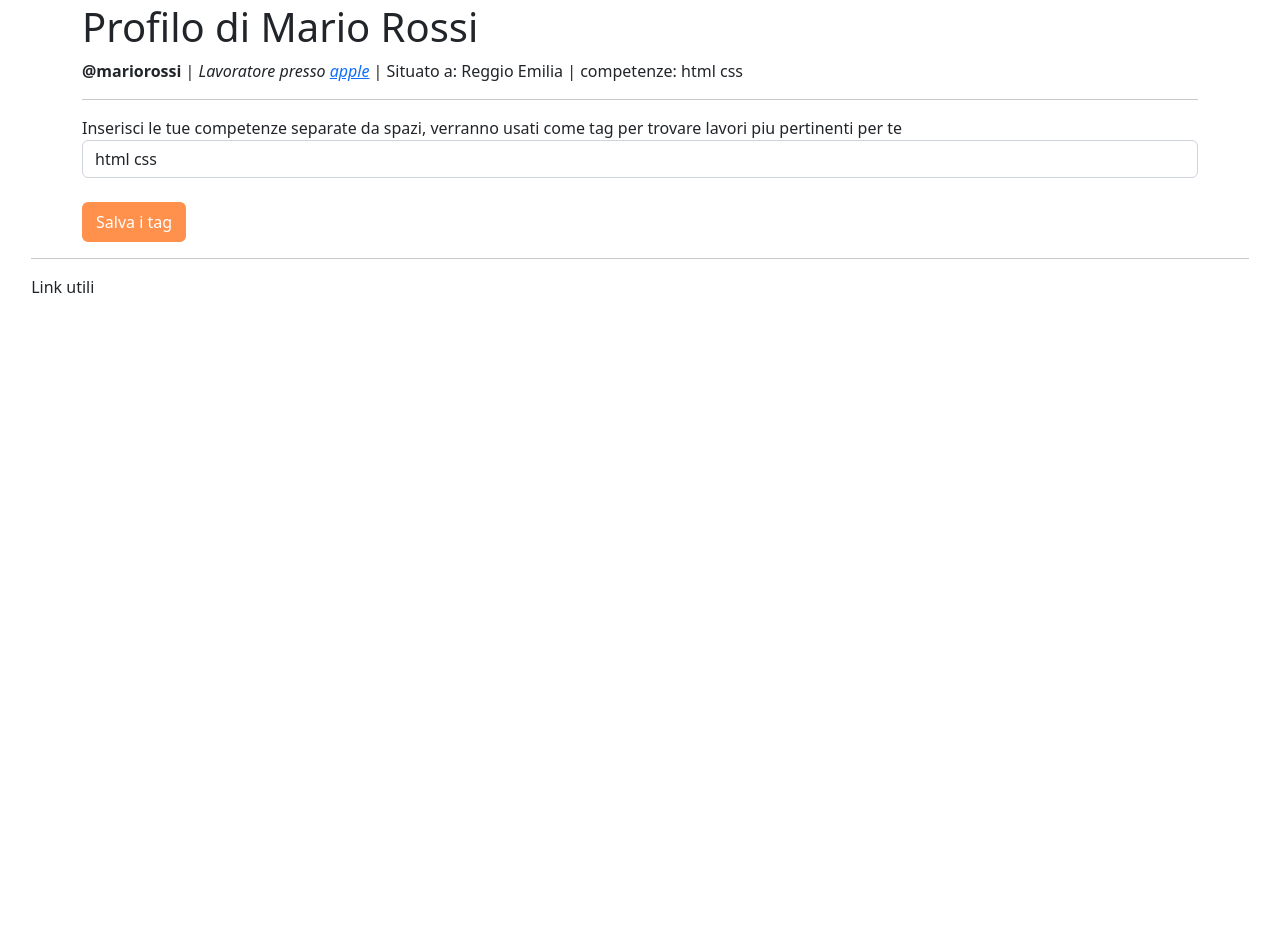
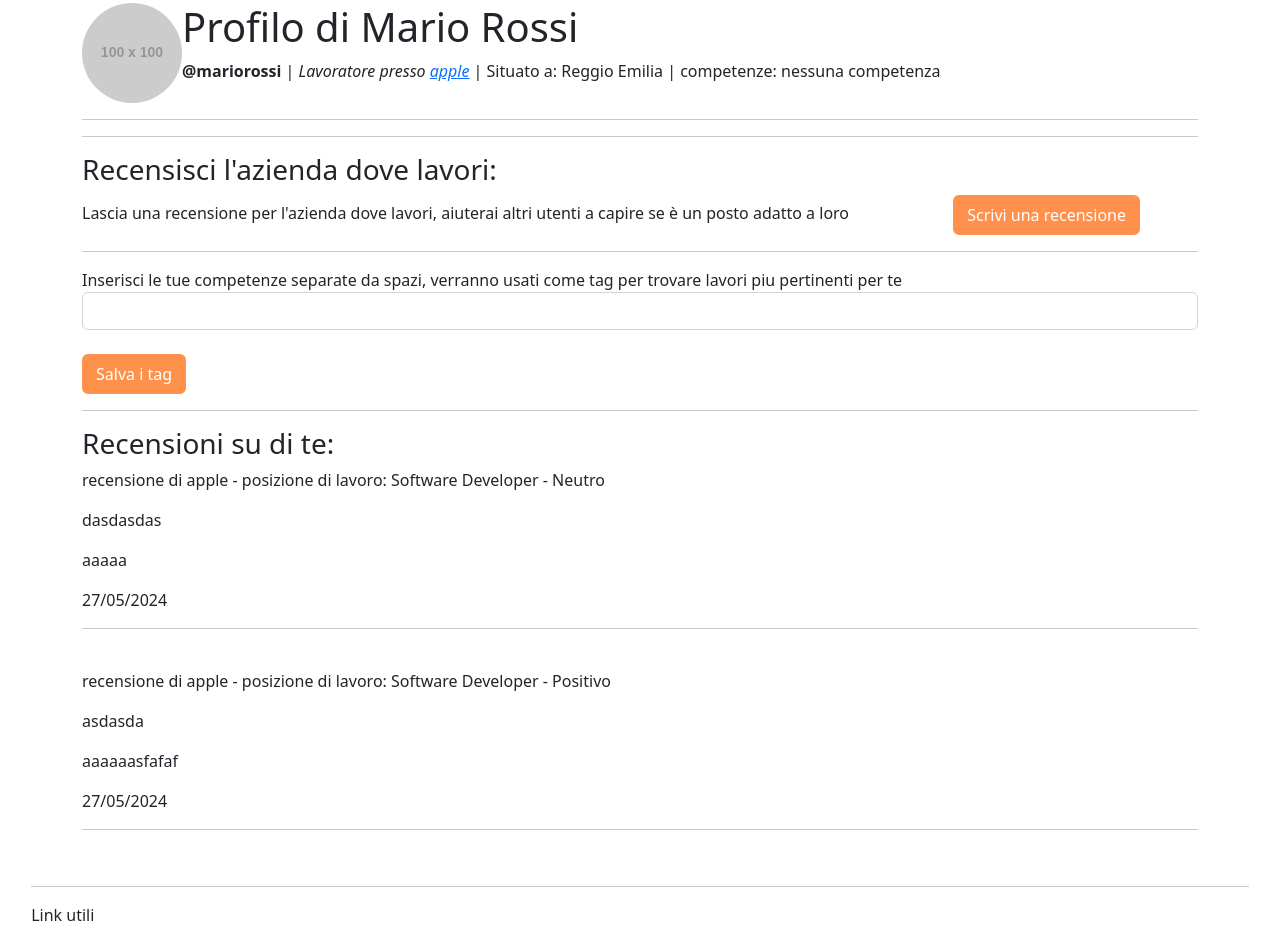
Before and after one commit to frascalise/rate-work, a Django app: page /utente/ in a window 1280 px wide. Shown: the part 68-995 px from the top of the page. Before the commit the page ends 361 px from the top, so only its background shows below. Run offline with Django 5.2, Linux system fonts and the light colour scheme; a user stored in the database is signed in; data comes from the database, SQL or seed files in the repository; grey boxes labelled with a size stand in for pictures from a placeholder-image service; some libraries are stand-ins or nearby versions.

Commit message:
Recensioni terminate, visualizzazione recensioni sul profilo, lasciare recensioni agli utenti, messaggi di errore

```diff
--- a/utente/admin.py
+++ b/utente/admin.py
@@ -1,5 +1,5 @@
 from django.contrib import admin
-from .models import Utente, AnnuncioLavoro, Lavoro
+from .models import Utente, AnnuncioLavoro, Lavoro, Recensione
 
 # Mostra tutti i campi di utente
 class UtenteAdmin(admin.ModelAdmin):
@@ -11,7 +11,11 @@ class AnnuncioLavoroAdmin(admin.ModelAdmin):
 class LavoroAdmin(admin.ModelAdmin):
     list_display = ('annuncio', 'lavoratore', 'stato')
 
+class RecensioneAdmin(admin.ModelAdmin):
+    list_display = ('mittente', 'destinatario', 'lavoro', 'valutazione', 'titolo', 'commento')
+
 # Register your models here.
 admin.site.register(Utente, UtenteAdmin)
 admin.site.register(AnnuncioLavoro, AnnuncioLavoroAdmin)
 admin.site.register(Lavoro, LavoroAdmin)
+admin.site.register(Recensione, RecensioneAdmin)
--- a/utente/forms.py
+++ b/utente/forms.py
@@ -113,11 +113,12 @@ class RichiestaForm(forms.Form):
     scelta = forms.ChoiceField(choices=SCELTE, widget=forms.RadioSelect)
 
 class RecensioneForm(forms.ModelForm):
+    valutazione = forms.ChoiceField(choices=[(1, 'Positivo'), (0, 'Neutro'), (-1, 'Negativo')], widget=forms.RadioSelect)
+
     class Meta:
         model = Recensione
         fields = ['valutazione', 'titolo', 'commento']
         widgets = {
-            'valutazione': forms.RadioSelect(choices=[(1, '★'), (2, '★★'), (3, '★★★'), (4, '★★★★'), (5, '★★★★★')]),
             'titolo': forms.TextInput(attrs={'max_length': 200}),
             'commento': forms.Textarea(attrs={'max_length': 1000}),
         }
--- a/utente/models.py
+++ b/utente/models.py
@@ -41,13 +41,28 @@ class Lavoro(models.Model):
         verbose_name_plural = 'Lavori'
 
 class Recensione(models.Model):
-    azienda = models.ForeignKey(Utente, on_delete=models.CASCADE, related_name='recensioni_azienda', limit_choices_to={'is_azienda': True})
-    lavoratore = models.ForeignKey(Utente, on_delete=models.CASCADE, related_name='recensioni_lavoratore', limit_choices_to={'is_azienda': False})
+
+    mittente = models.ForeignKey(Utente, on_delete=models.CASCADE, related_name='recensione_mittente', limit_choices_to={'is_azienda': True})
+    destinatario = models.ForeignKey(Utente, on_delete=models.CASCADE, related_name='recensione_destinatario', limit_choices_to={'is_azienda': False})
     lavoro = models.ForeignKey(Lavoro, on_delete=models.CASCADE, related_name='recensioni')
-    valutazione = models.IntegerField('valutazione', choices=[(1, '★'), (2, '★★'), (3, '★★★'), (4, '★★★★'), (5, '★★★★★')])
+    data_pubblicazione = models.DateTimeField('data di pubblicazione', auto_now_add=True)
+
+    POSITIVO = 1
+    NEUTRO = 0
+    NEGATIVO = -1
+    VALUTAZIONE_CHOICES = [
+        (POSITIVO, 'Positivo'),
+        (NEUTRO, 'Neutro'),
+        (NEGATIVO, 'Negativo'),
+    ]
+    valutazione = models.IntegerField('valutazione', choices=VALUTAZIONE_CHOICES)
+
     titolo = models.CharField('titolo', max_length=200)
     commento = models.TextField('commento')
 
     class Meta:
         verbose_name = 'Recensione'
         verbose_name_plural = 'Recensioni'
+
+    def get_valutazione_display_text(self):
+        return dict(self.VALUTAZIONE_CHOICES)[int(self.valutazione)]
--- a/utente/templates/utente/profilo/bodyProfilo_Lavoratore.html
+++ b/utente/templates/utente/profilo/bodyProfilo_Lavoratore.html
@@ -9,6 +9,9 @@
 {% endif %}
 
 <div class='container'>
+    <div class="my-2 my-lg-0 d-flex">
+        <img src="https://placehold.co/100x100" alt="Logo Aziendale" style="width: 100px; height: 100px;" class='rounded-circle'>
+        <div class='titolo-profilo'>
             <h1>Profilo di {{ utente.nome }}</h1>
             <p><b>@{{ utente.username }}</b> |
                 {% if lavoroUtente %}
@@ -25,7 +28,18 @@
                     nessuna competenza
                 {% endif %}
             </p>
-
+        </div>
+    </div>
+    <hr>
+    {% if lavoroUtente %}
+        <hr>
+        <h3> Recensisci l'azienda dove lavori:</h3>
+        <p> Lascia una recensione per l'azienda dove lavori, aiuterai altri utenti a capire se è un posto adatto a loro
+            <a href="{% url 'recensione' lavoroUtente.annuncio.azienda %}">
+                <button class="btn btn-primary my-2 my-sm-0 workrate-orange" style='margin-left:100px'>Scrivi una recensione</button>
+            </a>
+        </p>
+    {% endif %}
     <hr>
 
     <form method="post">
@@ -40,4 +54,18 @@
         <button class="btn btn-primary my-2 my-sm-0 workrate-orange" type="submit">Salva i tag</button>
     </form>
 
+    <hr>
+
+    <h3> Recensioni su di te:</h3>
+    <div class='div-recensioni'>
+    {% for i in recensioni %}
+        <p> recensione di {{ i.mittente }} - posizione di lavoro: {{ i.lavoro.annuncio.titolo }} - {{ i.get_valutazione_display_text }} </p>
+        <p> {{ i.titolo}} </p>
+        <p> {{ i.commento }} </p>
+        <p> {{ i.data_pubblicazione|date:"d/m/Y" }} </p>
+        <hr><br>
+    {% endfor %}
     </div>
+
+
+</div>
--- a/utente/views.py
+++ b/utente/views.py
@@ -12,6 +12,8 @@ from .models import Utente, AnnuncioLavoro, Lavoro, Recensione
 @login_required(login_url='login')
 def Profilo(request):
     utente = request.user
+    recensioni = Recensione.objects.filter(destinatario=utente)
+
     if utente.is_azienda:
         richiesteLavoro = Lavoro.objects.filter(annuncio__azienda=utente, stato='In attesa')
         lavoriAccettati = Lavoro.objects.filter(annuncio__azienda=utente, stato='Accettato')
@@ -25,7 +27,7 @@ def Profilo(request):
                 return redirect('profilo')
         else:
             form = AnnuncioLavoroForm()
-        return render(request, 'utente/profilo/profilo.html', {'utente': utente, 'form': form, 'annunci': annunci, 'richiesteLavoro': richiesteLavoro, 'lavoriAccettati': lavoriAccettati})
+        return render(request, 'utente/profilo/profilo.html', {'utente': utente, 'form': form, 'annunci': annunci, 'richiesteLavoro': richiesteLavoro, 'lavoriAccettati': lavoriAccettati, 'recensioni': recensioni})
 
     else:
         lavoroUtente = Lavoro.objects.filter(lavoratore=request.user, stato='Accettato').first()
@@ -37,7 +39,7 @@ def Profilo(request):
                 return redirect('profilo')
         else:
                 form = TagLavoratoreForm(instance=utente)
-        return render(request, 'utente/profilo/profilo.html', context={'utente': utente, 'form': form, 'lavoroUtente': lavoroUtente})
+        return render(request, 'utente/profilo/profilo.html', context={'utente': utente, 'form': form, 'lavoroUtente': lavoroUtente, 'recensioni': recensioni})
 
 
 #@user_passes_test(not_authenticated, login_url='home')
@@ -139,11 +141,43 @@ def Richieste(request):
 
 
 def RecensioneUtente(request, username):
+
+    autoreRecensione = request.user
+
+    if Utente.objects.filter(username=username).exists():
+        utenteRecensito = Utente.objects.get(username=username)
+    else:
+        utenteRecensito = None
+
+    if utenteRecensito is None:
+        message = 'ERRORE - UTENTE NON TROVATO'
+        return render(request, 'utente/recensioneUtente/recensione.html', {'message': message})
+    elif autoreRecensione.is_azienda == utenteRecensito.is_azienda:
+        message = 'ERRORE - NON PUOI RECENSIRE UN UTENTE SIMILE A TE'
+        return render(request, 'utente/recensioneUtente/recensione.html', {'message': message})
+    elif utenteRecensito == autoreRecensione:
+        message = 'ERRORE - NON PUOI RECENSIRE TE STESSO'
+        return render(request, 'utente/recensioneUtente/recensione.html', {'message': message})
+
     if request.method == 'POST':
         form = RecensioneForm(request.POST)
+
         if form.is_valid():
-            form.save()
-            return redirect('success')  # Redirect to a success page
+            recensione = form.save(commit = False)
+            recensione.mittente = autoreRecensione
+            recensione.destinatario = utenteRecensito
+
+            if autoreRecensione.is_azienda:
+                lavoro = Lavoro.objects.filter(annuncio__azienda=autoreRecensione, lavoratore=utenteRecensito, stato='Accettato').first()
+            else:
+                lavoro = Lavoro.objects.filter(annuncio__azienda=utenteRecensito, lavoratore=autoreRecensione, stato='Accettato').first()
+
+            recensione.lavoro = lavoro
+            recensione.save()
+            return redirect('profilo')
+        else:
+            message = 'ERRORE - RECENSIONE NON VALIDA'
+            return render(request, 'utente/recensioneUtente/recensione.html', {'message': message, 'form': form, 'utenteRecensito': utenteRecensito, 'autoreRecensione': autoreRecensione})
     else:
         form = RecensioneForm()
-    return render(request, 'utente/recensioneUtente/recensione.html', {'form': form})
+    return render(request, 'utente/recensioneUtente/recensione.html', {'form': form, 'message': None, 'utenteRecensito': utenteRecensito, 'autoreRecensione': autoreRecensione})
```
Also changed, not shown: README.FRA.MD (+4 -4 lines), static/css/recensione/style.css (+0 -20 lines), utente/templates/utente/profilo/bodyProfilo_Azienda.html (+15 -0 lines), utente/templates/utente/recensioneUtente/recensioneUtente.html (+12 -18 lines), db.sqlite3, utente/migrations/0001_initial.py, utente/migrations/0002_alter_utente_tag.py (deleted), utente/migrations/0002_recensione_data_pubblicazione.py (added), utente/migrations/0003_annunciolavoro_is_available.py (deleted), utente/migrations/0004_lavoro.py (deleted), utente/migrations/0005_lavoro_status.py (deleted), utente/migrations/0006_alter_lavoro_status.py (deleted), utente/migrations/0007_remove_lavoro_status_lavoro_stato.py (deleted), utente/migrations/0008_recensione.py (deleted), 1 more files. Lines whose indentation alone changed are shown as unchanged.
